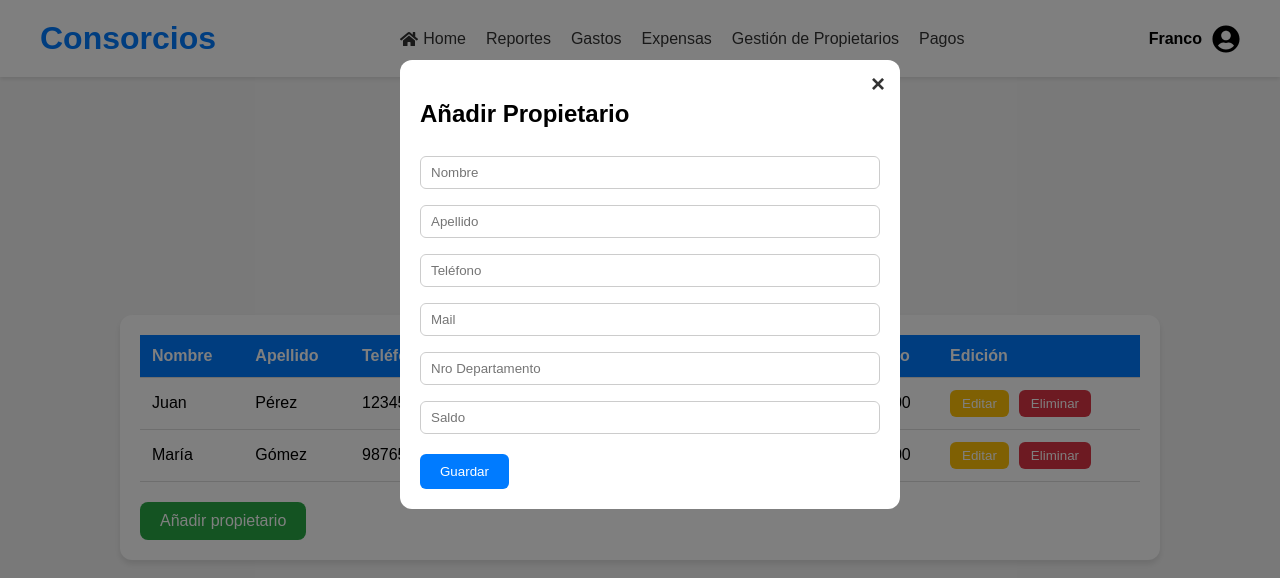
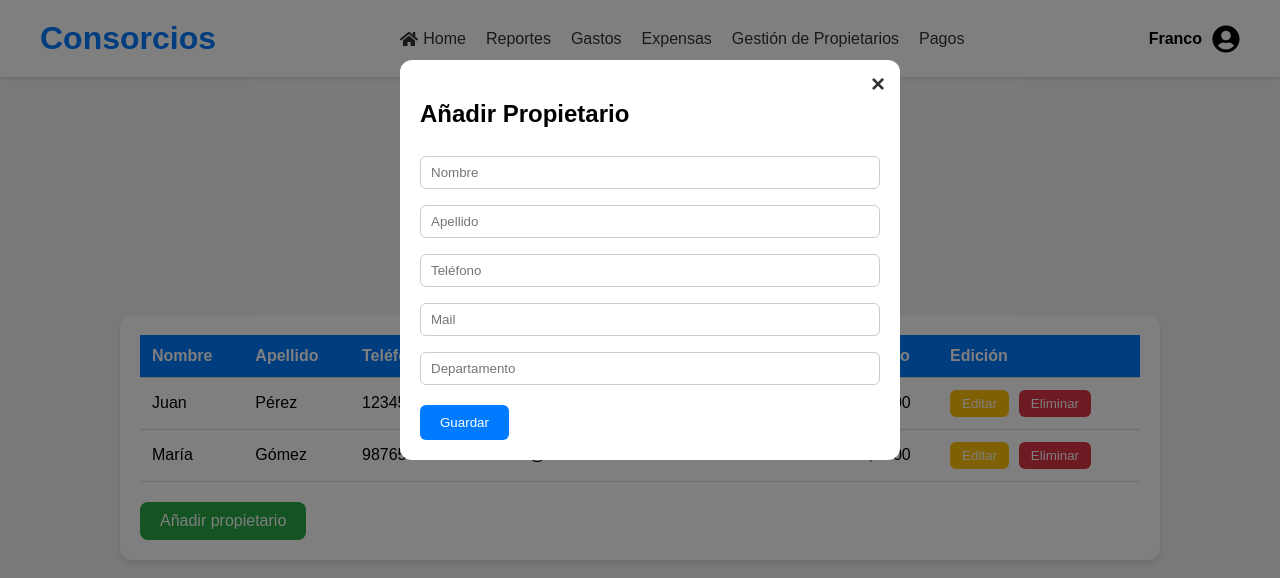
Before and after one commit to Consorcios-GDSI/Front, a React (Vite) app in the folder my-app/: page /propietarios in a window 1280 px wide. Both pictures are taken after a click on the button "Añadir propietario". Shown: the top 578 px of the page. Built offline with nearby package versions, Linux system fonts and the light colour scheme.

Commit message:
propietario listo

```diff
--- a/my-app/src/components/Modal.tsx
+++ b/my-app/src/components/Modal.tsx
@@ -1,18 +1,30 @@
 import { useState, useEffect } from "react";
 
-interface ModalProps {
-  onSave: (data: any) => void;
-  onClose: () => void;
-  initialData?: any;
+interface PropietarioForm {
+  nombre: string;
+  apellido: string;
+  telefono: string;
+  mail: string;
+  depto: string;
+  saldo?: number;
 }
 
-function Modal({ onSave, onClose, initialData }: ModalProps) {
+interface ModalProps {
+  onSave: (nuevo: PropietarioForm) => void;
+  onClose: () => void;
+  initialData?: PropietarioForm;
+  isNew?: boolean;
+}
+
+function Modal({ onSave, onClose, initialData, isNew = true }: ModalProps) {
   const [nombre, setNombre] = useState("");
   const [apellido, setApellido] = useState("");
   const [telefono, setTelefono] = useState("");
   const [mail, setMail] = useState("");
   const [depto, setDepto] = useState("");
-  const [saldo, setSaldo] = useState("");
+  const [saldo, setSaldo] = useState<number>(0);
+
+  const [errors, setErrors] = useState<{[key: string]: string}>({});
 
   useEffect(() => {
     if (initialData) {
@@ -21,28 +33,71 @@ function Modal({ onSave, onClose, initialData }: ModalProps) {
       setTelefono(initialData.telefono);
       setMail(initialData.mail);
       setDepto(initialData.depto);
-      setSaldo(initialData.saldo);
+      setSaldo(initialData.saldo ?? 0);
+    } else {
+      setNombre("");
+      setApellido("");
+      setTelefono("");
+      setMail("");
+      setDepto("");
+      setSaldo(0);
     }
+    setErrors({});
   }, [initialData]);
 
-  const handleSave = () => {
-    onSave({ nombre, apellido, telefono, mail, depto, saldo: Number(saldo) });
-    // Limpiar campos
-    setNombre(""); setApellido(""); setTelefono(""); setMail(""); setDepto(""); setSaldo("");
+  const validate = (): boolean => {
+    const newErrors: {[key: string]: string} = {};
+    if (!nombre.trim()) newErrors.nombre = "Nombre es obligatorio";
+    if (!apellido.trim()) newErrors.apellido = "Apellido es obligatorio";
+    if (!telefono.trim()) newErrors.telefono = "Teléfono es obligatorio";
+    if (!mail.trim()) newErrors.mail = "Mail es obligatorio";
+    if (!depto.trim()) newErrors.depto = "Departamento es obligatorio";
+    if (!isNew && (saldo === null || saldo === undefined)) newErrors.saldo = "Saldo es obligatorio";
+    setErrors(newErrors);
+    return Object.keys(newErrors).length === 0;
   };
+
+  const handleSubmit = () => {
+    if (!validate()) return; // no guarda si hay errores
+
+    const nuevo: PropietarioForm = { nombre, apellido, telefono, mail, depto };
+    if (!isNew) {
+      nuevo.saldo = saldo;
+    }
+    onSave(nuevo);
+  };
+
+  const inputClass = (field: string) => errors[field] ? "error-input" : "";
 
   return (
     <div className="modal">
       <div className="modal-content">
         <span className="close-btn" onClick={onClose}>&times;</span>
-        <h2>{initialData ? "Editar Propietario" : "Añadir Propietario"}</h2>
-        <input value={nombre} onChange={e => setNombre(e.target.value)} placeholder="Nombre" />
-        <input value={apellido} onChange={e => setApellido(e.target.value)} placeholder="Apellido" />
-        <input value={telefono} onChange={e => setTelefono(e.target.value)} placeholder="Teléfono" />
-        <input value={mail} onChange={e => setMail(e.target.value)} placeholder="Mail" />
-        <input value={depto} onChange={e => setDepto(e.target.value)} placeholder="Nro Departamento" />
-        <input value={saldo} onChange={e => setSaldo(e.target.value)} placeholder="Saldo" />
-        <button className="save-btn" onClick={handleSave}>Guardar</button>
+        <h2>{isNew ? "Añadir Propietario" : "Editar Propietario"}</h2>
+
+        <input className={inputClass("nombre")} value={nombre} onChange={e => setNombre(e.target.value)} placeholder="Nombre" />
+        {errors.nombre && <small className="error-text">{errors.nombre}</small>}
+
+        <input className={inputClass("apellido")} value={apellido} onChange={e => setApellido(e.target.value)} placeholder="Apellido" />
+        {errors.apellido && <small className="error-text">{errors.apellido}</small>}
+
+        <input className={inputClass("telefono")} value={telefono} onChange={e => setTelefono(e.target.value)} placeholder="Teléfono" />
+        {errors.telefono && <small className="error-text">{errors.telefono}</small>}
+
+        <input className={inputClass("mail")} value={mail} onChange={e => setMail(e.target.value)} placeholder="Mail" />
+        {errors.mail && <small className="error-text">{errors.mail}</small>}
+
+        <input className={inputClass("depto")} value={depto} onChange={e => setDepto(e.target.value)} placeholder="Departamento" />
+        {errors.depto && <small className="error-text">{errors.depto}</small>}
+
+        {!isNew && (
+          <>
+            <input className={inputClass("saldo")} type="number" value={saldo} onChange={e => setSaldo(Number(e.target.value))} placeholder="Saldo" />
+            {errors.saldo && <small className="error-text">{errors.saldo}</small>}
+          </>
+        )}
+
+        <button className="save-btn" onClick={handleSubmit}>Guardar</button>
       </div>
     </div>
   );
--- a/my-app/src/pages/Propietarios.tsx
+++ b/my-app/src/pages/Propietarios.tsx
@@ -11,6 +11,16 @@ interface Propietario {
   saldo: number;
 }
 
+// Para el modal: saldo opcional porque al crear es cero
+interface PropietarioForm {
+  nombre: string;
+  apellido: string;
+  telefono: string;
+  mail: string;
+  depto: string;
+  saldo?: number;
+}
+
 function Propietarios() {
   const [propietarios, setPropietarios] = useState<Propietario[]>([
     { id: 1, nombre: "Juan", apellido: "Pérez", telefono: "123456789", mail: "juan@mail.com", depto: "101", saldo: 5000 },
@@ -20,23 +30,20 @@ function Propietarios() {
   const [showModal, setShowModal] = useState(false);
   const [editingPropietario, setEditingPropietario] = useState<Propietario | null>(null);
 
-  const handleSave = (nuevo: Omit<Propietario, "id">) => {
+  const handleSave = (nuevo: PropietarioForm) => {
     if (editingPropietario) {
       // Editar existente
-      // Se debería validar el nuevo input llamando a la api
-      setPropietarios(propietarios.map(p => p.id === editingPropietario.id ? { ...p, ...nuevo } : p));
+      setPropietarios(propietarios.map(p => p.id === editingPropietario.id ? { ...p, ...nuevo, saldo: nuevo.saldo ?? p.saldo } : p));
       setEditingPropietario(null);
     } else {
       // Agregar nuevo
-      // Se debería validar el input llamando a la api
-      setPropietarios([...propietarios, { id: Date.now(), ...nuevo }]);
+      setPropietarios([...propietarios, { id: Date.now(), ...nuevo, saldo: 0 }]); // saldo inicia en 0
     }
     setShowModal(false);
   };
 
   const handleDelete = (id: number) => {
     if (window.confirm('¿Está seguro que desea eliminar este propietario?')) {
-      // Aquí deberías hacer la llamada a la API para eliminar
       setPropietarios(propietarios.filter(p => p.id !== id));
     }
   };
@@ -63,7 +70,6 @@ function Propietarios() {
           </thead>
           <tbody>
             {propietarios.map((p) => (
-              // Deberíamos pedirselo a la api
               <tr key={p.id}>
                 <td>{p.nombre}</td>
                 <td>{p.apellido}</td>
@@ -72,7 +78,7 @@ function Propietarios() {
                 <td>{p.depto}</td>
                 <td>${p.saldo}</td>
                 <td>
-                  <div style={{ display: 'flex', gap: '10px' }}> {/* Added container div with spacing */}
+                  <div style={{ display: 'flex', gap: '10px' }}>
                     <button className="edit-btn" onClick={() => handleEdit(p)}>Editar</button>
                     <button className="delete-btn" onClick={() => handleDelete(p.id)}>Eliminar</button>
                   </div>
@@ -82,14 +88,15 @@ function Propietarios() {
           </tbody>
         </table>
 
-        <button className="add-btn" onClick={() => setShowModal(true)}>Añadir propietario</button>
+        <button className="add-btn" onClick={() => { setShowModal(true); setEditingPropietario(null); }}>Añadir propietario</button>
       </div>
 
       {showModal && (
         <Modal
           onSave={handleSave}
           onClose={() => { setShowModal(false); setEditingPropietario(null); }}
-          initialData={editingPropietario}
+          initialData={editingPropietario ?? undefined}
+          isNew={!editingPropietario} // importante para que el modal sepa si es creación o edición
         />
       )}
     </main>
--- a/my-app/src/style.css
+++ b/my-app/src/style.css
@@ -220,3 +220,14 @@ tr:hover {
 .delete-btn:hover {
     background-color: #c82333;
 }
+
+.error-input {
+  border: 2px solid red;
+}
+
+.error-text {
+  color: red;
+  font-size: 12px;
+  margin-bottom: 8px;
+  display: block;
+}
```
